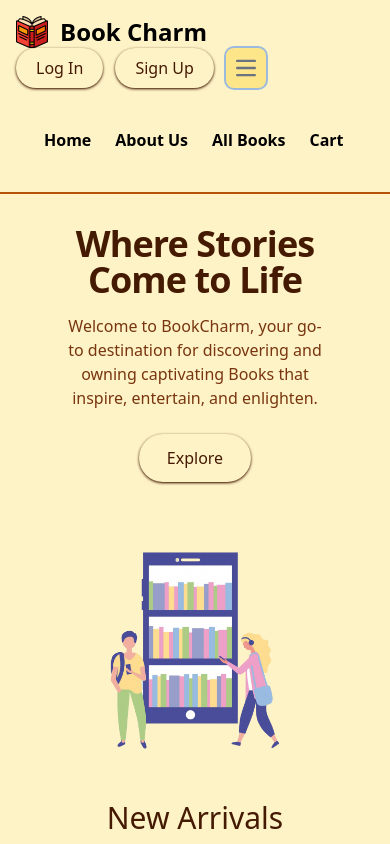
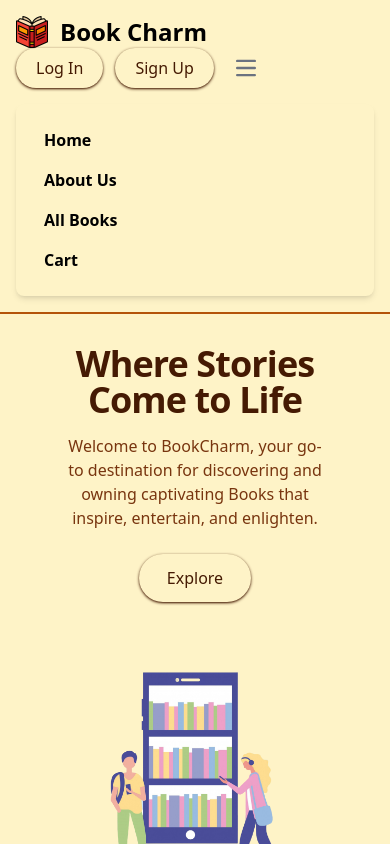
Before and after one commit to Aashu260/book-charm-frontend, a React (Vite) app: page / in a window 390 px wide. Both pictures are taken after a click on the button "Open main menu". Shown: the top 844 px of the page. Built offline with nearby package versions, Linux system fonts and the light colour scheme; no server answers.

Commit message:
updated navigation bar

```diff
--- a/src/components/Nav.jsx
+++ b/src/components/Nav.jsx
@@ -7,16 +7,19 @@ function Nav() {
   const toggleMenu = () => {
     setMenuOpen(!menuOpen);
   };
+  const closeMenu = () => {
+    setMenuOpen(false);
+  };
   return (
     <div>
-      <nav className="bg-amber-100 dark:bg-amber-100 w-full z-20 top-0 start-0 border-b-2 border-amber-700">
+      <nav className="bg-amber-100 w-full z-20 top-0 start-0 border-b-2 border-amber-700">
         <div className="max-w-screen-xl flex flex-wrap items-center justify-between mx-auto p-4">
           <Link
             to="/"
             className="flex items-center space-x-3 rtl:space-x-reverse"
           >
             <img src={book1} className="h-8" alt="Logo" />
-            <span className="self-center text-2xl font-semibold whitespace-nowrap text-bg-amber-950 dark:text-white">
+            <span className="self-center text-2xl font-semibold whitespace-nowrap text-bg-amber-950 ">
               Book Charm
             </span>
           </Link>
@@ -40,7 +43,7 @@ function Nav() {
             <button
               onClick={toggleMenu}
               type="button"
-              className="inline-flex items-center p-2 w-10 h-10 justify-center text-sm text-gray-500 rounded-lg md:hidden hover:bg-amber-200 focus:outline-none focus:ring-2 focus:bg-amber-200 dark:bg-amber-200 dark:hover:bg-amber-200 dark:focus:ring-gray-600"
+              className="inline-flex items-center p-2 w-10 h-10 justify-center text-sm text-gray-500 rounded-lg md:hidden hover:bg-amber-950 hover:text-white hover:scale-110 transition-transform"
               aria-controls="navbar-sticky"
               aria-expanded={menuOpen}
             >
@@ -65,14 +68,15 @@ function Nav() {
           <div
             className={`${
               menuOpen ? "block" : "hidden"
-            } items-center justify-between w-full md:flex md:w-auto md:order-1`}
+            } w-full mt-4 md:mt-0 md:flex md:items-center md:w-auto`}
             id="navbar-sticky"
           >
-            <ul className="flex flex-cols p-4 md:p-0 mt-4 font-semibold md:space-x-8 rtl:space-x-reverse md:flex-row md:mt-0">
+            <ul className="flex flex-col md:flex-row md:space-x-8 rtl:space-x-reverse p-4 md:p-0 font-semibold bg-amber-100 md:bg-transparent rounded-lg md:rounded-none shadow-md md:shadow-none">
               <li>
                 <Link
                   to="/"
-                  className="block py-2 px-3 text-bg-amber-950 rounded hover:bg-gray-100 hover:scale-110 transition-transform md:hover:bg-transparent  md:p-0 md:dark:hover:text-blue-500 dark:text-white dark:hover:bg-gray-700 dark:hover:text-white md:dark:hover:bg-transparent dark:border-gray-700"
+                  onClick={closeMenu}
+                  className="block py-2 px-3 text-bg-amber-950 rounded hover:bg-gray-100 hover:scale-110 transition-transform md:hover:bg-transparent  md:p-0"
                   aria-current="page"
                 >
                   Home
@@ -81,7 +85,8 @@ function Nav() {
               <li>
                 <Link
                   to="/about"
-                  className="block py-2 px-3 text-bg-amber-950 rounded hover:bg-gray-100 hover:scale-110 transition-transform md:hover:bg-transparent md:p-0 md:dark:hover:text-blue-500 dark:text-white dark:hover:bg-gray-700 dark:hover:text-white md:dark:hover:bg-transparent dark:border-gray-700"
+                  onClick={closeMenu}
+                  className="block py-2 px-3 text-bg-amber-950 rounded hover:bg-gray-100 hover:scale-110 transition-transform md:hover:bg-transparent md:p-0"
                 >
                   About Us
                 </Link>
@@ -89,7 +94,8 @@ function Nav() {
               <li>
                 <Link
                   to="/all-books"
-                  className="block py-2 px-3 text-bg-amber-950 rounded hover:bg-gray-100 hover:scale-110 transition-transform md:hover:bg-transparent md:p-0 md:dark:hover:text-blue-500 dark:text-white dark:hover:bg-gray-700 dark:hover:text-white md:dark:hover:bg-transparent dark:border-gray-700"
+                  onClick={closeMenu}
+                  className="block py-2 px-3 text-bg-amber-950 rounded hover:bg-gray-100 hover:scale-110 transition-transform md:hover:bg-transparent md:p-0"
                 >
                   All Books
                 </Link>
@@ -97,7 +103,8 @@ function Nav() {
               <li>
                 <Link
                   to="/cart"
-                  className="block py-2 px-3 text-bg-amber-950 rounded hover:bg-gray-100 hover:scale-110 transition-transform md:hover:bg-transparent md:p-0 md:dark:hover:text-blue-500 dark:text-white dark:hover:bg-gray-700 dark:hover:text-white md:dark:hover:bg-transparent dark:border-gray-700"
+                  onClick={closeMenu}
+                  className="block py-2 px-3 text-bg-amber-950 rounded hover:bg-gray-100 hover:scale-110 transition-transform md:hover:bg-transparent md:p-0"
                 >
                   Cart
                 </Link>
```
